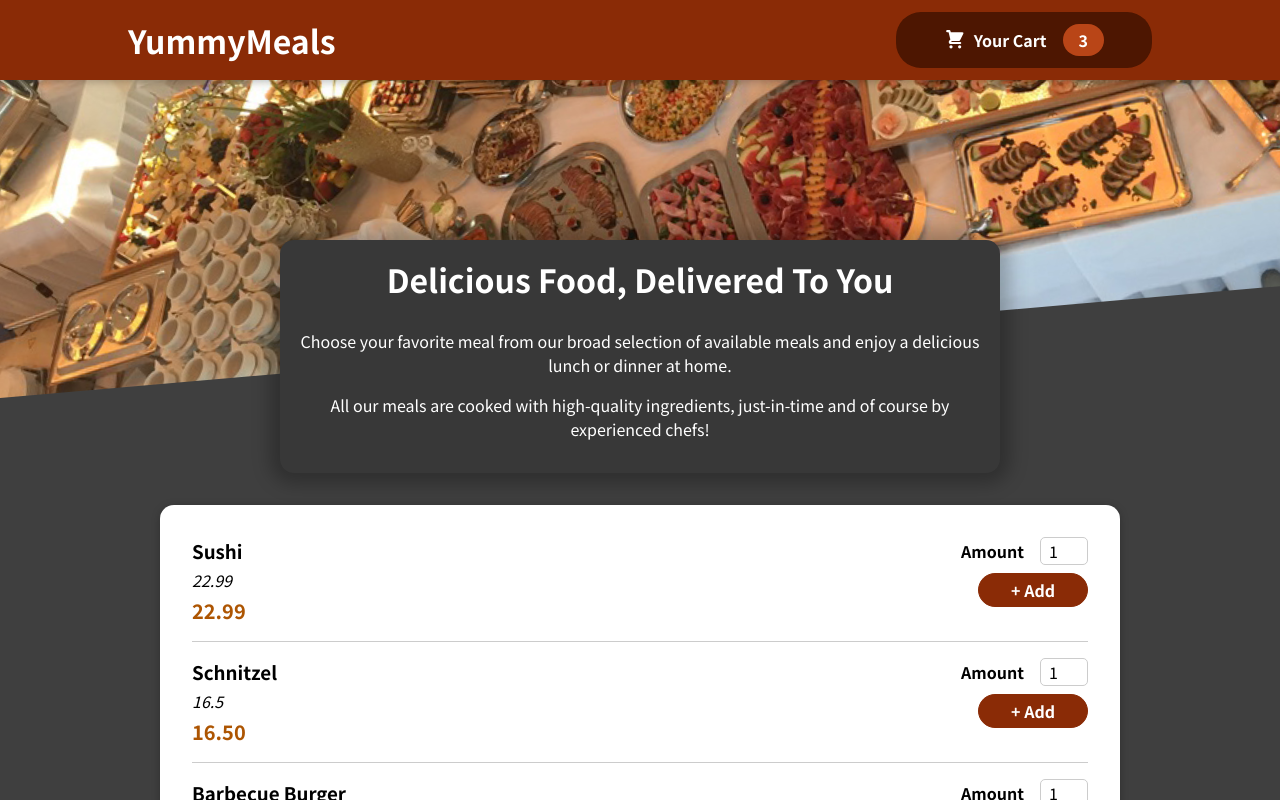
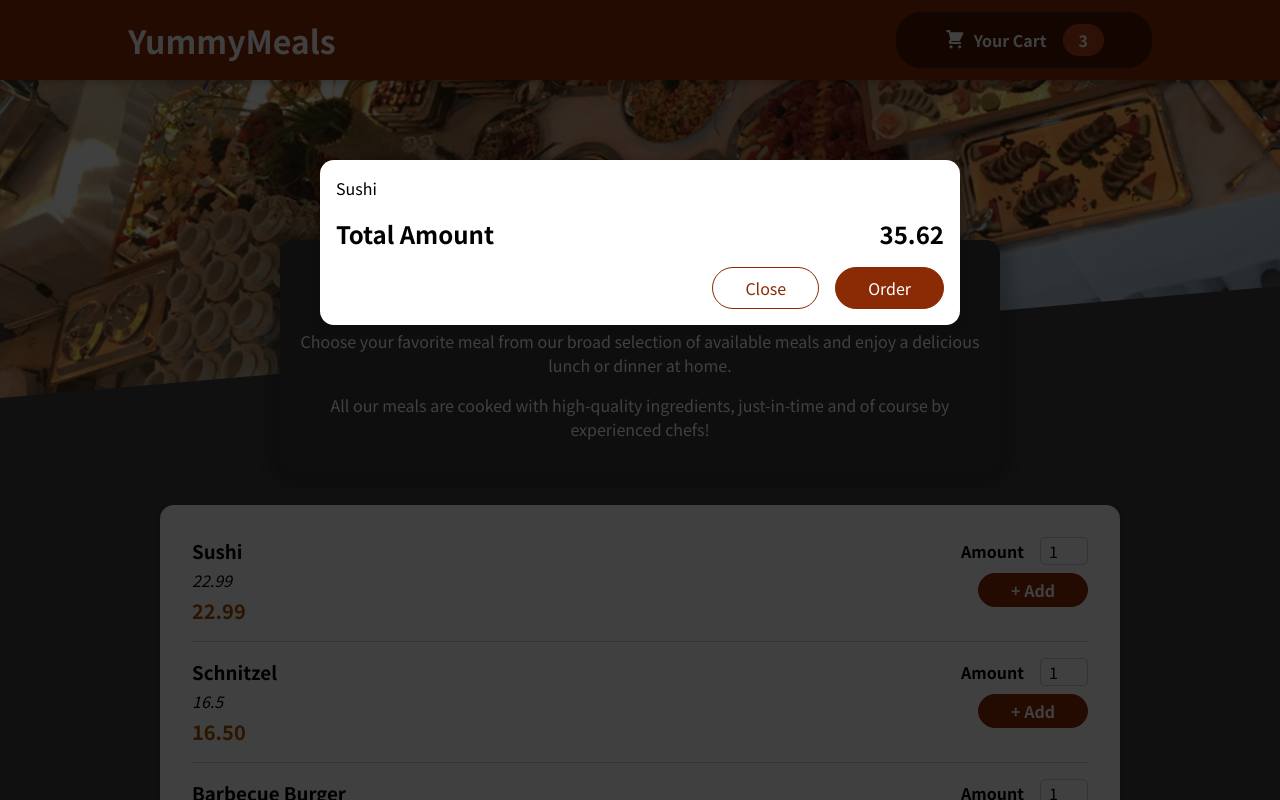
Before and after one commit to ndy-lopez/react-food-order, a React (Create React App) app: page / in a window 1280 px wide. Shown: the top 800 px of the page. Built offline with nearby package versions, Linux system fonts and the light colour scheme.

Commit message:
Add Modal via React Portal

```diff
--- a/public/index.html
+++ b/public/index.html
@@ -28,6 +28,7 @@
   </head>
   <body>
     <noscript>You need to enable JavaScript to run this app.</noscript>
+    <div id="overlays"></div>
     <div id="root"></div>
     <!--
       This HTML file is a template.
--- a/src/App.js
+++ b/src/App.js
@@ -1,10 +1,12 @@
 import React from "react";
 import Header from "./components/Layout/Header";
-import Meals from './components/Meals/Meals';
+import Meals from "./components/Meals/Meals";
+import Cart from "./components/Cart/Cart";
 
 function App() {
   return (
     <React.Fragment>
+      <Cart />
       <Header />
       <main>
         <Meals />
--- /dev/null
+++ b/src/components/Cart/Cart.js
@@ -0,0 +1,28 @@
+import Modal from '../UI/Modal';
+import classes from "./Cart.module.css";
+
+const Cart = (props) => {
+  const cartItems = (
+    <ul className={classes["cart-items"]}>
+      {[{ id: "c1", name: "Sushi", amount: 2, price: 12.99 }].map((item) => (
+        <li>{item.name}</li>
+      ))}
+    </ul>
+  );
+
+  return (
+    <Modal>
+      {cartItems}
+      <div className={classes.total}>
+        <span>Total Amount</span>
+        <span>35.62</span>
+      </div>
+      <div className={classes.actions}>
+        <button className={classes["button--alt"]}>Close</button>
+        <button className={classes.button}>Order</button>
+      </div>
+    </Modal>
+  );
+};
+
+export default Cart;
--- /dev/null
+++ b/src/components/Cart/Cart.module.css
@@ -0,0 +1,46 @@
+.cart-items {
+  list-style: none;
+  margin: 0;
+  padding: 0;
+  max-height: 20rem;
+  overflow: auto;
+}
+
+.total {
+  display: flex;
+  justify-content: space-between;
+  align-items: center;
+  font-weight: bold;
+  font-size: 1.5rem;
+  margin: 1rem 0;
+}
+
+.actions {
+  text-align: right;
+}
+
+.actions button {
+  font: inherit;
+  cursor: pointer;
+  background-color: transparent;
+  border: 1px solid #8a2b06;
+  padding: 0.5rem 2rem;
+  border-radius: 25px;
+  margin-left: 1rem;
+}
+
+.actions button:hover,
+.actions button:active {
+  background-color: #5a1a01;
+  border-color: #5a1a01;
+  color: white;
+}
+
+.actions .button--alt {
+  color: #8a2b06;
+}
+
+.actions .button {
+  background-color: #8a2b06;
+  color: white;
+}
--- /dev/null
+++ b/src/components/UI/Modal.js
@@ -0,0 +1,32 @@
+import { Fragment } from "react";
+import ReactDOM from "react-dom";
+
+import classes from "./Modal.module.css";
+
+const Backdrop = (props) => {
+  return <div className={classes.backdrop} />;
+};
+
+const ModalOverlay = (props) => {
+  return (
+    <div className={classes.modal}>
+      <div className={classes.content}>{props.children}</div>
+    </div>
+  );
+};
+
+const portalElement = document.getElementById("overlays");
+
+const Modal = (props) => {
+  return (
+    <Fragment>
+      {ReactDOM.createPortal(<Backdrop />, portalElement)}
+      {ReactDOM.createPortal(
+        <ModalOverlay>{props.children}</ModalOverlay>,
+        portalElement
+      )}
+    </Fragment>
+  );
+};
+
+export default Modal;
--- /dev/null
+++ b/src/components/UI/Modal.module.css
@@ -0,0 +1,40 @@
+.backdrop {
+  position: fixed;
+  top: 0;
+  left: 0;
+  width: 100%;
+  height: 100vh;
+  z-index: 20;
+  background-color: rgba(0, 0, 0, 0.75);
+}
+
+.modal {
+  position: fixed;
+  top: 20vh;
+  left: 5%;
+  width: 90%;
+  background-color: white;
+  padding: 1rem;
+  border-radius: 14px;
+  box-shadow: 0 2px 8px rgba(0, 0, 0, 0.25);
+  z-index: 30;
+  animation: slide-down 300ms ease-out forwards;
+}
+
+@media (min-width: 768px) {
+  .modal {
+    width: 40rem;
+    left: calc(50% - 20rem);
+  }
+}
+
+@keyframes slide-down {
+  from {
+    opacity: 0;
+    transform: translateY(-3rem);
+  }
+  to {
+    opacity: 1;
+    transform: translateY(0);
+  }
+}
```
